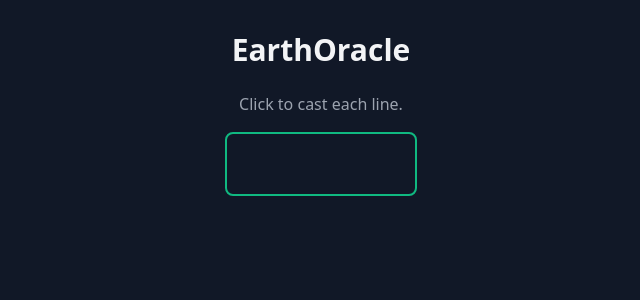
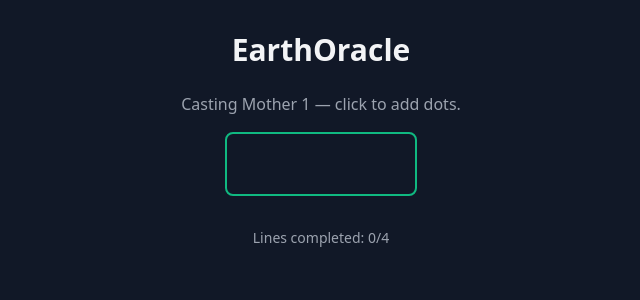
Before and after one commit to Whytebread/EarthOracle, a React (Create React App) app in the folder earth-oracle/: page / in a window 1280 px wide. Shown: the top 300 px of the page, without its empty margins (319-959 px from the left). Built offline with nearby package versions, Linux system fonts and the light colour scheme.

Commit message:
refactored app.js to show the user which casting line they are on and  counts how many mothers have been formed. Keeps the process going until all 4 mothers are generated

```diff
--- a/earth-oracle/src/App.js
+++ b/earth-oracle/src/App.js
@@ -5,34 +5,53 @@ import { generateRandomFigure } from "./utils/generateFigure";
 import CastingLine from "./components/CastingLine";
 
 function App() {
-  const [pattern, setPattern] = useState([]);
-  const [figureComplete, setFigureComplete] = useState(false);
+  const [currentFigureLines, setCurrentFigureLines] = useState([]);
+  const [figures, setFigures] = useState([]);
+  const [figureCount, setFigureCount] = useState(0);
 
   const handleLineComplete = (result) => {
-    const newPattern = [...pattern, result];
-    setPattern(newPattern);
-    if (newPattern.length === 4) setFigureComplete(true);
+    const updatedLines = [...currentFigureLines, result];
+    setCurrentFigureLines(updatedLines);
+
+    if (updatedLines.length === 4) {
+      const newFigure = {
+        name: `Mother ${figureCount + 1}`,
+        pattern: updatedLines,
+      };
+      setFigures([...figures, newFigure]);
+      setCurrentFigureLines([]);
+      setFigureCount((prev) => prev + 1);
+    }
   };
 
   const handleReset = () => {
-    setPattern([]);
-    setFigureComplete(false);
+    setCurrentFigureLines([]);
+    setFigures([]);
+    setFigureCount(0);
   };
 
   return (
     <div className="min-h-screen bg-gray-900 text-gray-100 flex flex-col items-center p-8">
       <h1 className="text-3xl font-bold mb-6">EarthOracle</h1>
 
-      {!figureComplete ? (
+      {figureCount < 4 ? (
         <>
-          <p className="mb-4 text-gray-400">Click to cast each line.</p>
-          <div>
-            <CastingLine onComplete={handleLineComplete} key={pattern.length} />
+          <p className="mb-4 text-gray-400">
+            Casting Mother {figureCount + 1} — click to add dots.
+          </p>
+          <CastingLine onComplete={handleLineComplete} key={currentFigureLines.length} />
+          <div className="mt-4 text-sm text-gray-400">
+            Lines completed: {currentFigureLines.length}/4
           </div>
         </>
       ) : (
         <>
-          <FigureCard name="Your Figure" pattern={pattern} />
+          <h2 className="text-xl font-semibold mb-4">The Four Mothers</h2>
+          <div className="grid grid-cols-2 md:grid-cols-4 gap-6">
+            {figures.map((f, i) => (
+              <FigureCard key={i} name={f.name} pattern={f.pattern} />
+            ))}
+          </div>
           <button
             onClick={handleReset}
             className="mt-6 bg-emerald-600 hover:bg-emerald-500 px-4 py-2 rounded-lg"
```
